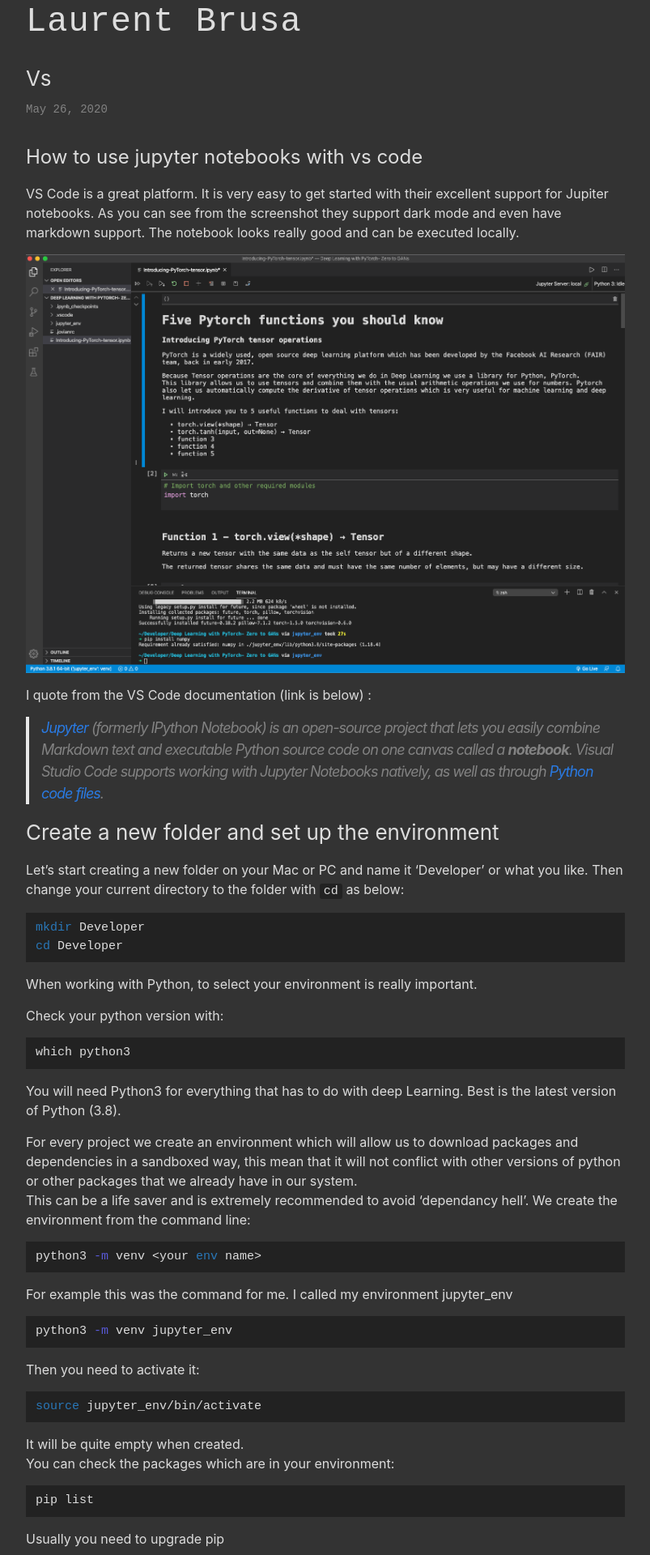
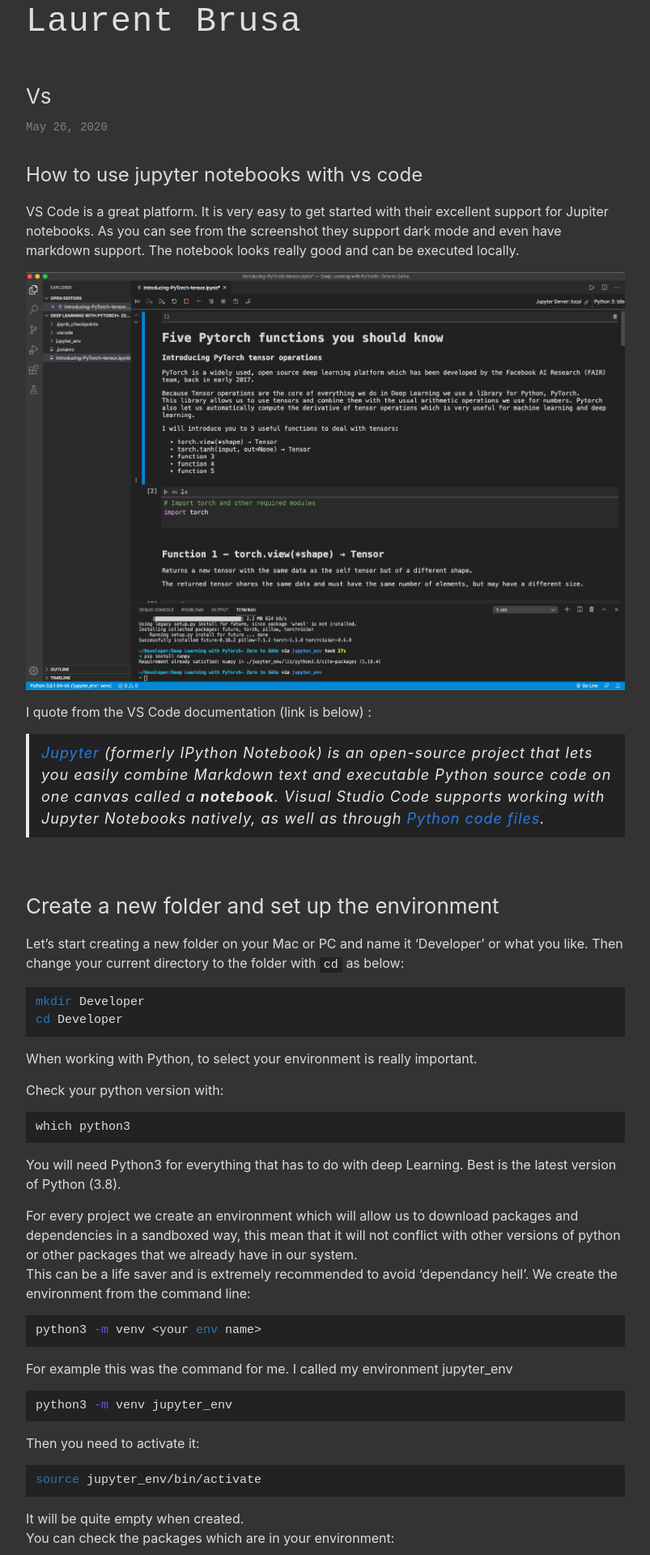
Before and after one commit to pymultitudes/pymultitudes.github.io, a Jekyll site: the page built from _posts/2020-05-26-vs.md, in a window 1280 px wide. Shown: the top 1920 px of the page at 81% size, without its empty margins (238-1041 px from the left). Built offline with Jekyll 4.4.1, drawn with Linux system fonts in a browser that asks for light colours; our own code applies the rules of GitHub Pages for plain Markdown files.

Commit message:
Update _base.scss

```diff
--- a/_sass/minima/_base.scss
+++ b/_sass/minima/_base.scss
@@ -1,8 +1,7 @@
 /**
  * Reset some basic elements
  */
-body, h1, h2, h3, h4, h5, h6,
-p, blockquote, pre, hr,
+body, p, blockquote, pre, hr,
 dl, dd, ol, ul, figure {
   margin: 0;
   padding: 0;
@@ -40,7 +39,9 @@ ul, ol, dl, figure,
   margin-bottom: $spacing-unit / 2;
 }
 
-
+h3 {
+  padding-top: 1.5em;
+}
 
 /**
  * `main` element
@@ -95,6 +96,7 @@ li {
  */
 h1, h2, h3, h4, h5, h6 {
   font-weight: $base-font-weight;
+
 }
 
 
@@ -128,13 +130,15 @@ a {
  * Blockquotes
  */
 blockquote {
-  color: $grey-color;
+  color: $grey-color-light;
   border-left: 4px solid $grey-color-light;
   padding-left: $spacing-unit / 2;
   @include relative-font-size(1.125);
-  letter-spacing: -1px;
+  letter-spacing: 1px;
   font-style: italic;
-
+  padding-top: $spacing-unit/3;
+  padding-bottom: $spacing-unit/3;
+  background-color: #222222;
   > :last-child {
     margin-bottom: 0;
   }
```
